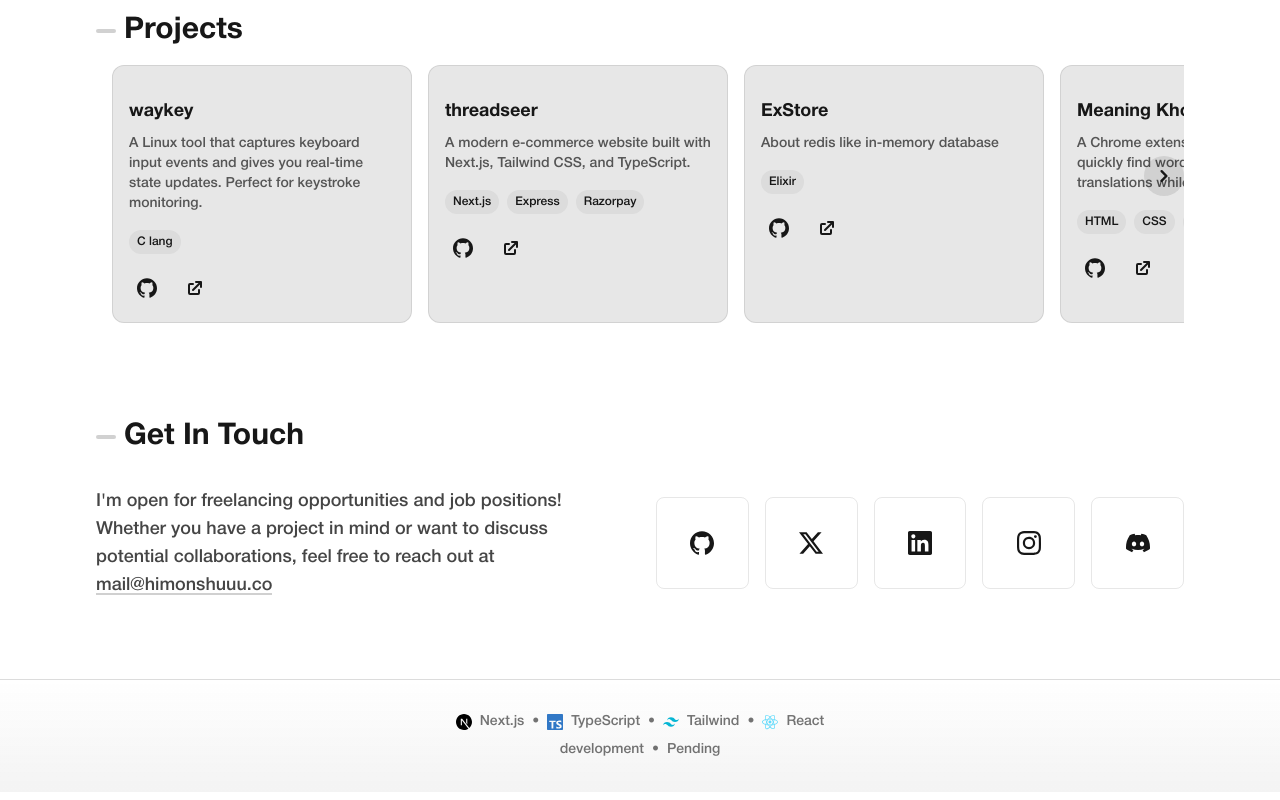
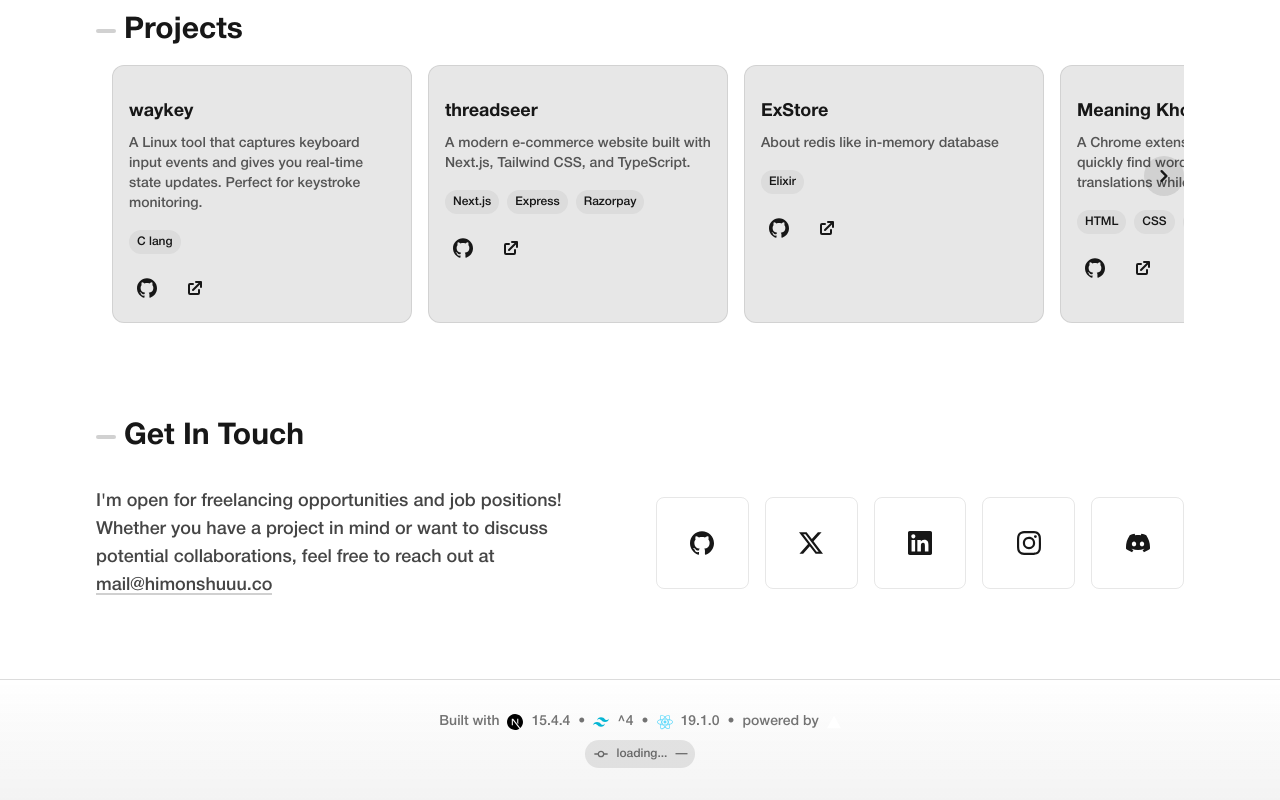
Before and after one commit to himonshuuu/himonshuuu.co, a Next.js app: page / in a window 1280 px wide. Shown: the part 1083-1883 px from the top of the page. Built offline with nearby package versions, Linux system fonts and the light colour scheme; no server answers.

Commit message:
feat: update Spotify API request headers and enhance footer with commit information display

```diff
--- a/src/app/api/spotify/player/route.ts
+++ b/src/app/api/spotify/player/route.ts
@@ -26,14 +26,7 @@ export async function GET() {
                 headers: {
                     "Content-Type": "application/json",
                     "Accept": "application/json",
-                    "Authorization": `Bearer ${tokenData.access_token}`,
-                    "Priority": "u=1, i",
-                    "Sec-Ch-Ua": "\"Not:A-Brand\";v=\"24\", \"Chromium\";v=\"134\"",
-                    "Sec-Ch-Ua-Mobile": "?0",
-                    "Sec-Ch-Ua-Platform": "\"Linux\"",
-                    "Sec-Fetch-Dest": "empty",
-                    "Referer": "https://ptb.discord.com/",
-                    "Referrer-Policy": "strict-origin-when-cross-origin"
+                    "Authorization": `Bearer ${tokenData.access_token}`
                 },
                 method: "GET"
             }
--- a/src/components/sections/FooterSection.tsx
+++ b/src/components/sections/FooterSection.tsx
@@ -1,16 +1,33 @@
 "use client";
 import { useEffect, useState } from "react";
-import {
-  SiNextdotjs,
-  SiTypescript,
-  SiTailwindcss,
-  SiReact,
-} from "react-icons/si";
+import { SiNextdotjs, SiTailwindcss, SiReact, SiVercel } from "react-icons/si";
+import { MdOutlineCommit } from "react-icons/md";
+import Image from "next/image";
+
+import packageJson from "../../../package.json";
+
+interface CommitData {
+  sha: string;
+  html_url: string;
+  message: string;
+  commit: {
+    committer: {
+      name: string;
+      email: string;
+      date: string;
+    };
+  };
+  author: {
+    login: string;
+    avatar_url: string;
+    html_url: string;
+  };
+}
 
 export default function FooterSection() {
   const [commitHash, setCommitHash] = useState("");
   const [commitUrl, setCommitUrl] = useState("");
-  const [deploymentStatus, setDeploymentStatus] = useState("pending");
+  const [commitData, setCommitData] = useState<CommitData | null>(null);
 
   useEffect(() => {
     // Get latest commit info
@@ -20,22 +37,11 @@ export default function FooterSection() {
         if (data[0]) {
           setCommitHash(data[0].sha.slice(0, 7));
           setCommitUrl(data[0].html_url);
+          setCommitData(data[0] as CommitData);
         }
       })
       .catch((error) => {
         console.error("Error fetching commit:", error);
-      });
-
-    // Get deployment status
-    fetch("https://api.github.com/repos/himonshuuu/himonshuuu.co/deployments")
-      .then((res) => res.json())
-      .then((data) => {
-        if (data[0]) {
-          setDeploymentStatus(data[0].state);
-        }
-      })
-      .catch((error) => {
-        console.error("Error fetching deployment status:", error);
       });
   }, []);
 
@@ -43,37 +49,67 @@ export default function FooterSection() {
     <footer className="py-8 bg-gradient-to-t from-foreground/5 to-transparent border-t border-foreground/10">
       <div className="max-w-6xl mx-auto px-4 sm:px-8">
         <div className="flex flex-col items-center gap-2 text-sm text-foreground/60">
+          {/* Built with */}
           <div className="flex items-center gap-2">
+            <span>Built with</span>
             <SiNextdotjs className="text-black dark:text-white" size={16} />
-            <span>Next.js</span>
-            <span>•</span>
-            <SiTypescript className="text-[#3178C6]" size={16} />
-            <span>TypeScript</span>
+            <span>{packageJson.dependencies["next"]}</span>
             <span>•</span>
             <SiTailwindcss className="text-[#06B6D4]" size={16} />
-            <span>Tailwind</span>
+            <span>{packageJson.devDependencies["tailwindcss"]}</span>
             <span>•</span>
             <SiReact className="text-[#61DAFB]" size={16} />
-            <span>React</span>
+            <span>{packageJson.dependencies["react"]}</span>
+            <span>•</span>
+            <span>powered by</span>
+            <SiVercel size={14} className="text-white" />
           </div>
-          <div className="flex items-center gap-2">
+
+          <div className="flex group items-center gap-2">
             <a
               href={
                 commitUrl ||
                 "https://github.com/himonshuuu/himonshuuu.co/commits"
               }
-              className="font- hover:text-foreground/90 transition-colors"
+              className="flex items-center gap-2 bg-foreground/10 rounded-full px-2 py-1 group relative hover:bg-foreground/20"
             >
-              {commitHash || "development"}
+              <MdOutlineCommit size={16} />
+              <div className="relative group">
+                <span className="text-xs hover:text-foreground/90 transition-colors">
+                  {commitHash || "loading..."}
+                </span>
+                {commitData?.message && (
+                  <div className="invisible group-hover:visible absolute bottom-full left-1/2 transform -translate-x-1/2 mb-2 px-3 py-1 bg-foreground/90 text-background rounded-lg text-xs whitespace-nowrap">
+                    {commitData.message.slice(0, 50) +
+                      (commitData.message.length > 50 ? "..." : "")}
+                    <div className="absolute top-full left-1/2 transform -translate-x-1/2 -mt-1 border-4 border-transparent border-t-foreground/90"></div>
+                  </div>
+                )}
+              </div>
+              {commitData?.author?.avatar_url && (
+                <Image
+                  src={commitData.author.avatar_url}
+                  className="w-4 h-4 rounded-full"
+                  alt="Commit Creator Avatar"
+                  height={16}
+                  width={16}
+                />
+              )}
+              <span className="text-xs">
+                {commitData?.commit?.committer?.date
+                  ? new Date(
+                      commitData.commit.committer.date
+                    ).toLocaleDateString("en-US", {
+                      year: "numeric",
+                      month: "numeric",
+                      day: "numeric",
+                      hour: "2-digit",
+                      minute: "2-digit",
+                      hour12: false,
+                    })
+                  : "—"}
+              </span>
             </a>
-            <span>•</span>
-            <span>
-              {deploymentStatus === "success"
-                ? "Deployed"
-                : deploymentStatus === "pending"
-                ? "Pending"
-                : "Failed"}
-            </span>
           </div>
         </div>
       </div>
```
